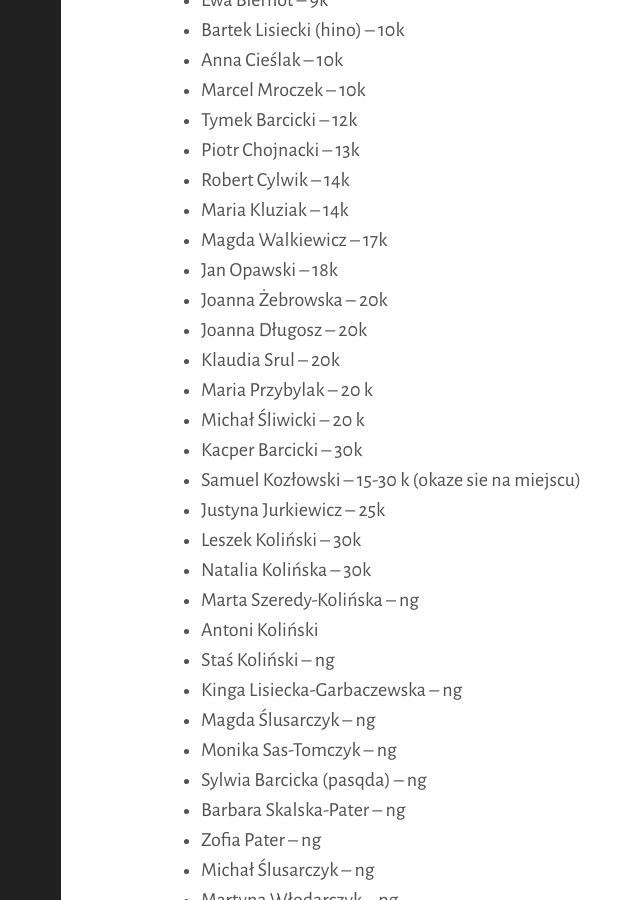
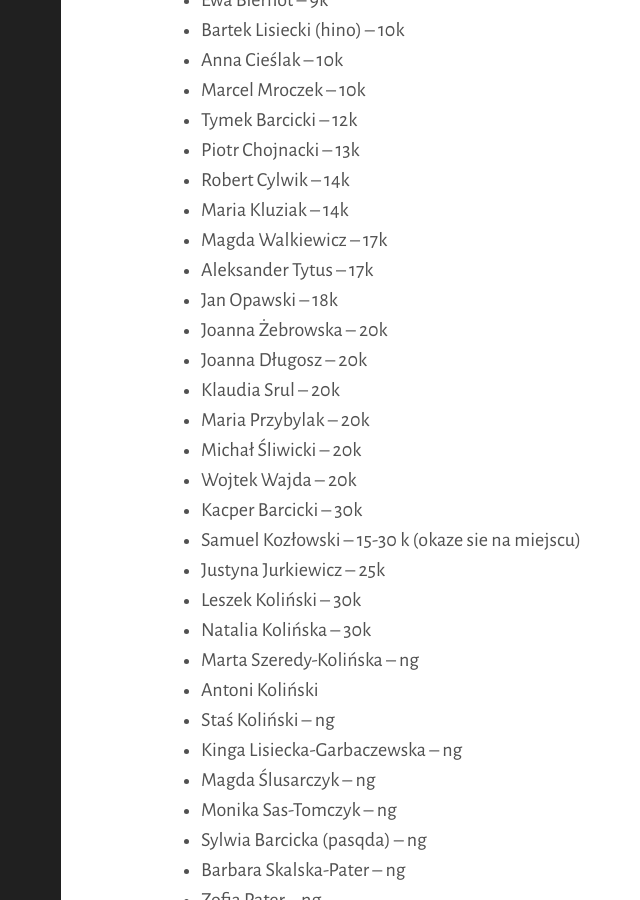
Before and after one commit to tasuki/lsg, a Jekyll site: the page built from zarejestrowani.md, in a window 1280 px wide and 900 px high, scrolled down 1545 px. Shown: the whole window, without its empty margins (299-939 px from the left). Built offline with Jekyll 4.4.1, drawn with Linux system fonts in a browser that asks for light colours; nearby versions of some CDN libraries.

Commit message:
Update zarejestrowani.md

```diff
--- a/zarejestrowani.md
+++ b/zarejestrowani.md
@@ -61,12 +61,14 @@ Zarejestrowani uczestnicy (mniej więcej wg siły):
 - Robert Cylwik -- 14k
 - Maria Kluziak -- 14k
 - Magda Walkiewicz -- 17k
+- Aleksander Tytus -- 17k
 - Jan Opawski -- 18k
 - Joanna Żebrowska -- 20k
 - Joanna Długosz -- 20k
 - Klaudia Srul -- 20k
-- Maria Przybylak -- 20 k
-- Michał Śliwicki -- 20 k
+- Maria Przybylak -- 20k
+- Michał Śliwicki -- 20k
+- Wojtek Wajda -- 20k
 - Kacper Barcicki -- 30k
 - Samuel Kozłowski --  15-30 k (okaze sie na miejscu)
 - Justyna Jurkiewicz -- 25k
```
